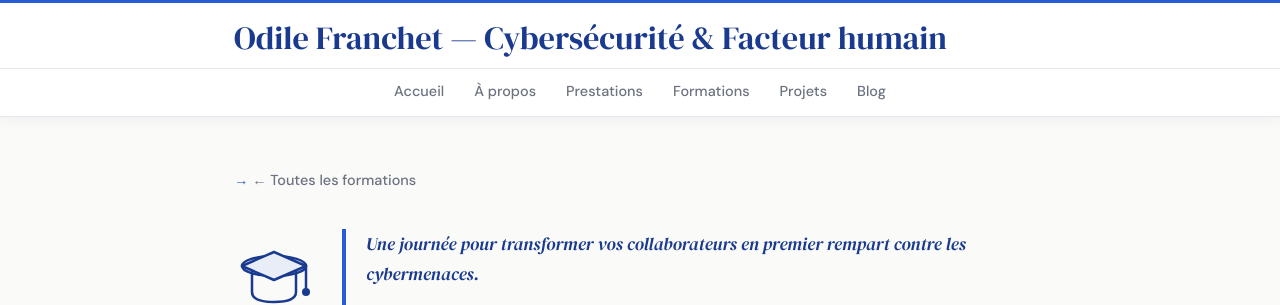
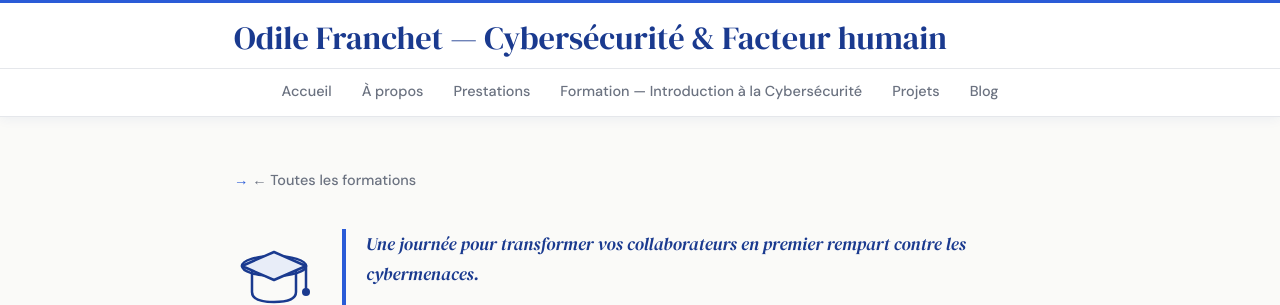
Before and after one commit to ofranchet73/ofranchet73.github.io, a Jekyll site: the page built from formation.md, in a window 1280 px wide. Shown: the top 305 px of the page. Built offline with Jekyll 4.4.1, drawn with Linux system fonts in a browser that asks for light colours.

Commit message:
Update formation.md

```diff
--- a/formation.md
+++ b/formation.md
@@ -1,8 +1,7 @@
 ---
 layout: formation
-title: "Formations"
+title: "Formation — Introduction à la Cybersécurité"
 ---
-
 ## Formation — Introduction à la Cybersécurité
 
 ---
```
